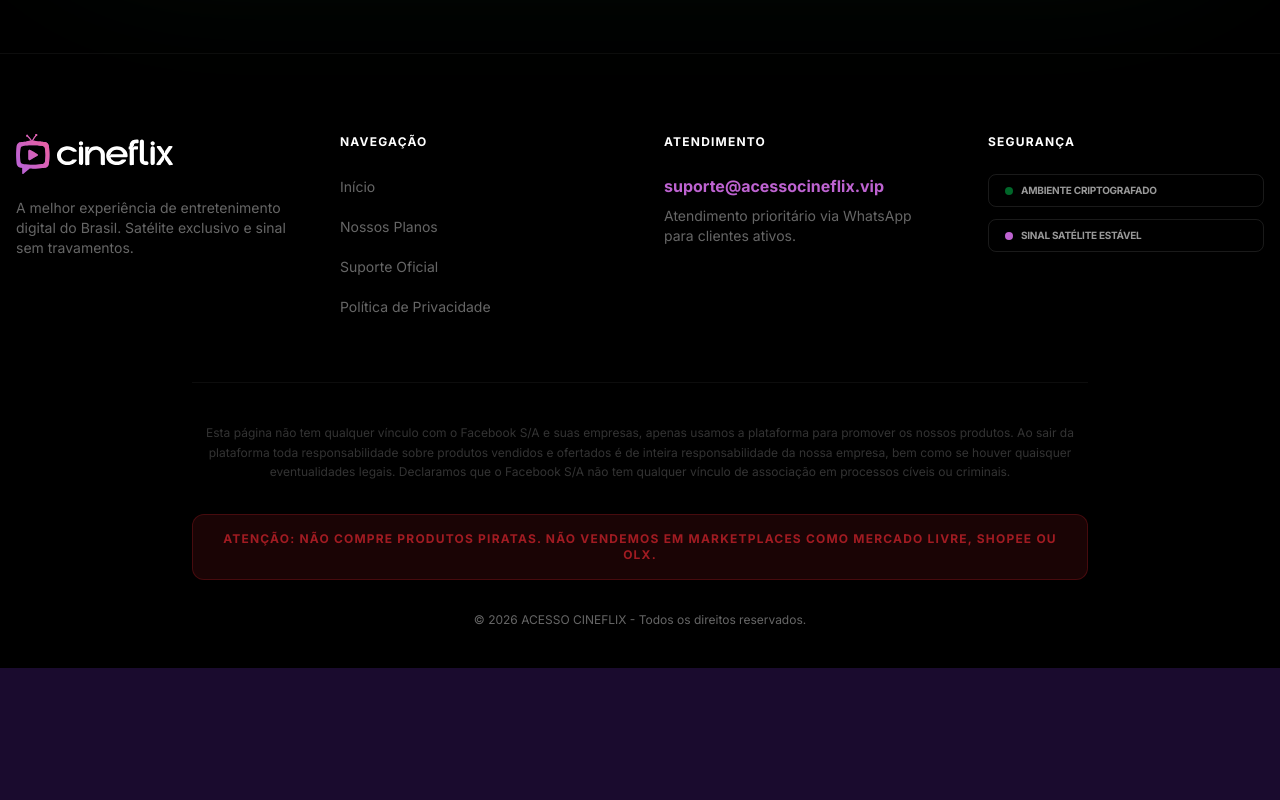
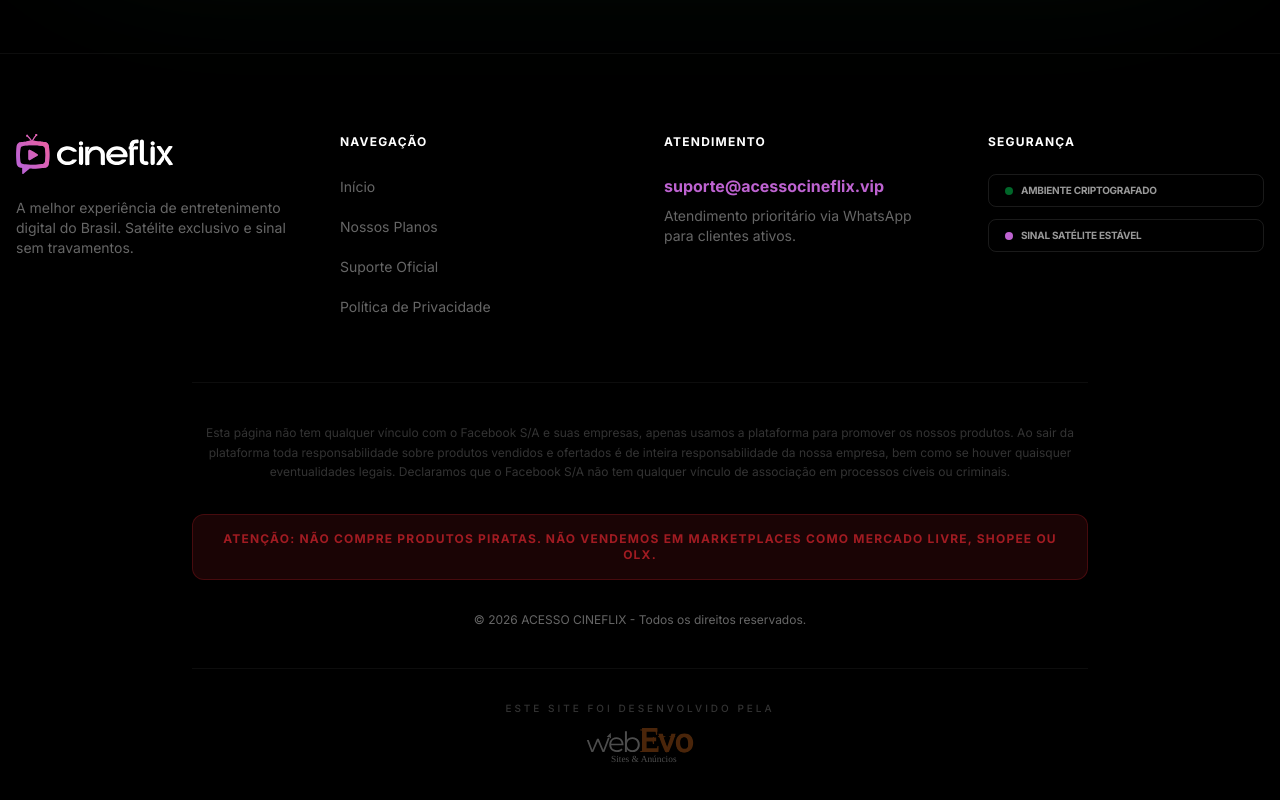
Before and after one commit to contatoabs2012-gif/acessocineflix.com.br, a Next.js app: page / in a window 1280 px wide. Shown: the part 6732-7532 px from the top of the page. Before the commit the page ends 7400 px from the top, so only its background shows below. Built offline with nearby package versions, Linux system fonts and the light colour scheme.

Commit message:
feat: adição da assinatura web evo no footer

```diff
--- a/src/components/Footer.tsx
+++ b/src/components/Footer.tsx
@@ -63,6 +63,19 @@
           <div className="text-white/40 text-[10px] md:text-xs">
             © {new Date().getFullYear()} ACESSO CINEFLIX - Todos os direitos reservados.
           </div>
+
+          {/* Web Evo Signature */}
+          <div className="flex flex-col items-center gap-3 mt-10 pt-8 border-t border-white/5">
+            <p className="text-white/20 text-[10px] uppercase tracking-[3px] font-medium">Este site foi desenvolvido pela</p>
+            <a
+              href="https://webevo.com.br/"
+              target="_blank"
+              rel="noopener noreferrer"
+              className="opacity-30 hover:opacity-100 transition-all duration-500 transform hover:scale-110"
+            >
+              <img src="/logo-webevo.svg" alt="Web Evo" className="h-[30px] md:h-[36px] w-auto" />
+            </a>
+          </div>
         </div>
       </div>
     </footer>
```
Also changed, not shown: public/logo-webevo.svg (added).
